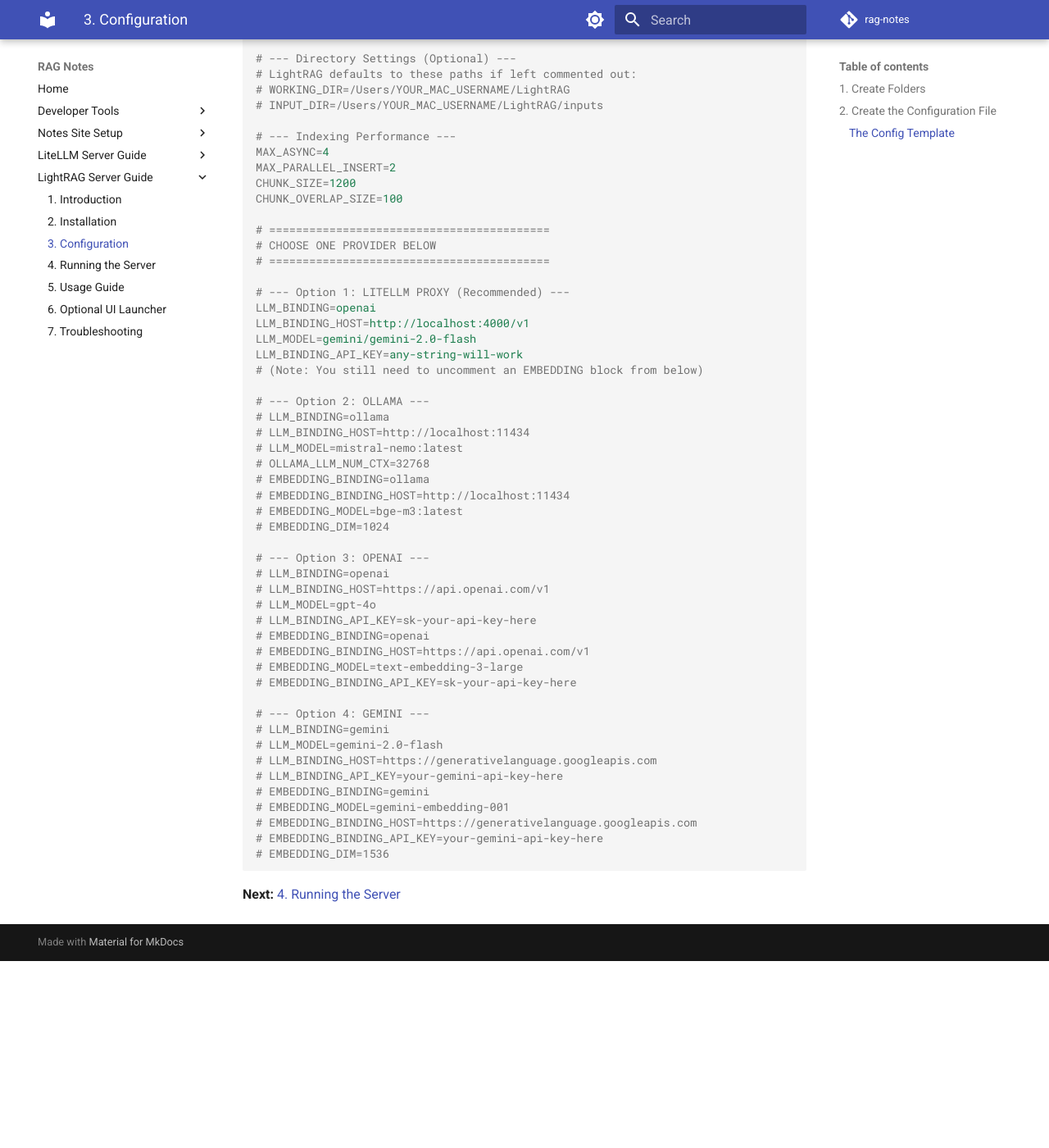
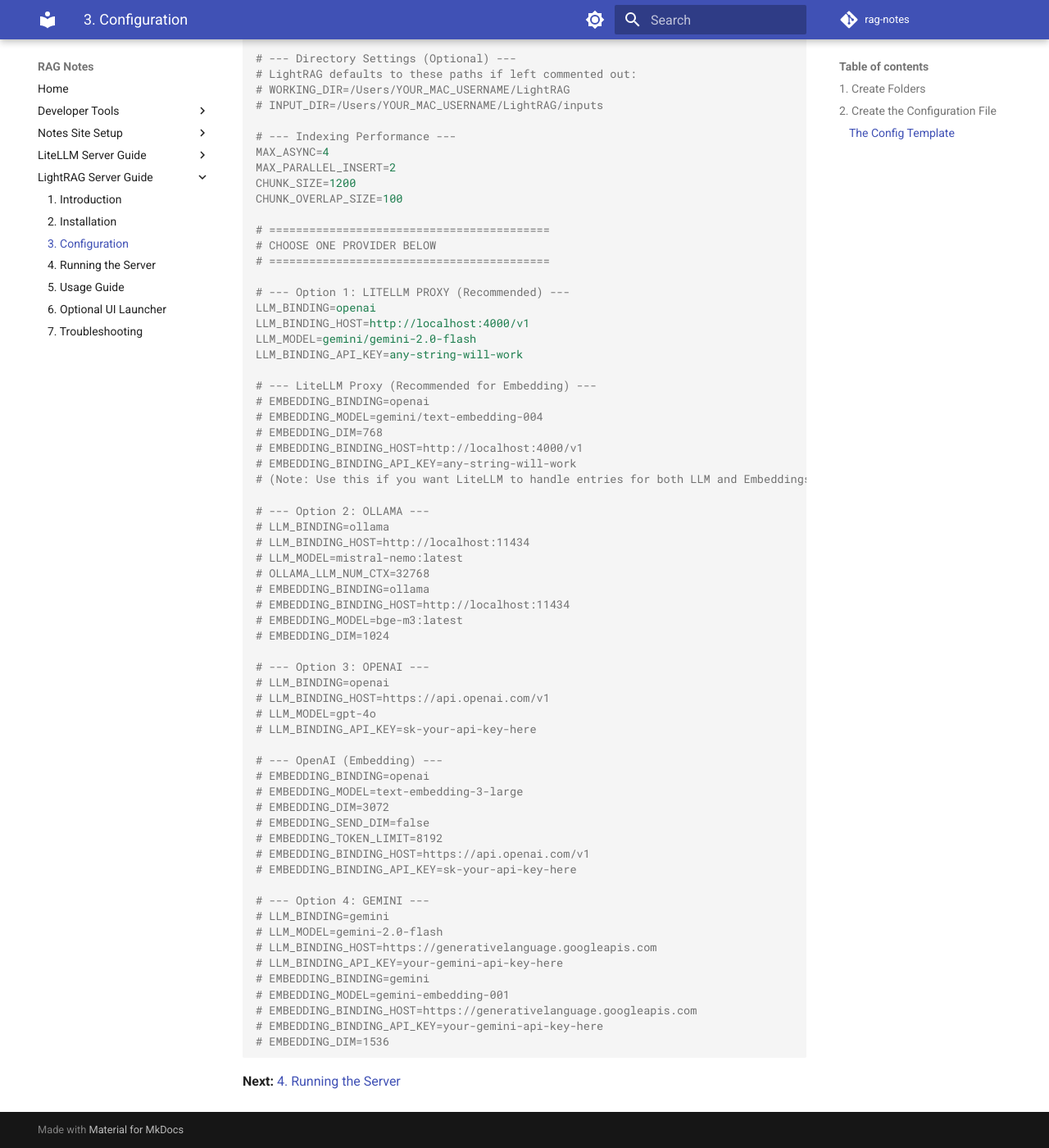
Before and after one commit to kbhatiya999/rag-notes, an MkDocs documentation site: the page built from docs/lightrag-server/3-configuration.md, in a window 1280 px wide and 1400 px high, scrolled down 757 px. Shown: the whole window at 82% size. Built offline with MkDocs 1.6.1 and Material for MkDocs 9.7.7, drawn with Linux system fonts in a browser that asks for light colours; comment, search, counter and statistics services are not loaded; before the commit the page ends 1929 px from its top, so only the background shows below that.

Commit message:
Added OpenAI/LiteLLM embedding options and Ollama 404 troubleshoot

```diff
--- a/docs/lightrag-server/3-configuration.md
+++ b/docs/lightrag-server/3-configuration.md
@@ -44,7 +44,14 @@
 LLM_BINDING_HOST=http://localhost:4000/v1
 LLM_MODEL=gemini/gemini-2.0-flash
 LLM_BINDING_API_KEY=any-string-will-work
-# (Note: You still need to uncomment an EMBEDDING block from below)
+
+# --- LiteLLM Proxy (Recommended for Embedding) ---
+# EMBEDDING_BINDING=openai
+# EMBEDDING_MODEL=gemini/text-embedding-004
+# EMBEDDING_DIM=768
+# EMBEDDING_BINDING_HOST=http://localhost:4000/v1
+# EMBEDDING_BINDING_API_KEY=any-string-will-work
+# (Note: Use this if you want LiteLLM to handle entries for both LLM and Embeddings)
 
 # --- Option 2: OLLAMA ---
 # LLM_BINDING=ollama
@@ -61,9 +68,14 @@
 # LLM_BINDING_HOST=https://api.openai.com/v1
 # LLM_MODEL=gpt-4o
 # LLM_BINDING_API_KEY=sk-your-api-key-here
+
+# --- OpenAI (Embedding) ---
 # EMBEDDING_BINDING=openai
+# EMBEDDING_MODEL=text-embedding-3-large
+# EMBEDDING_DIM=3072
+# EMBEDDING_SEND_DIM=false
+# EMBEDDING_TOKEN_LIMIT=8192
 # EMBEDDING_BINDING_HOST=https://api.openai.com/v1
-# EMBEDDING_MODEL=text-embedding-3-large
 # EMBEDDING_BINDING_API_KEY=sk-your-api-key-here
 
 # --- Option 4: GEMINI ---
```
Also changed, not shown: docs/lightrag-server/7-troubleshooting.md (+6 -1 lines).
